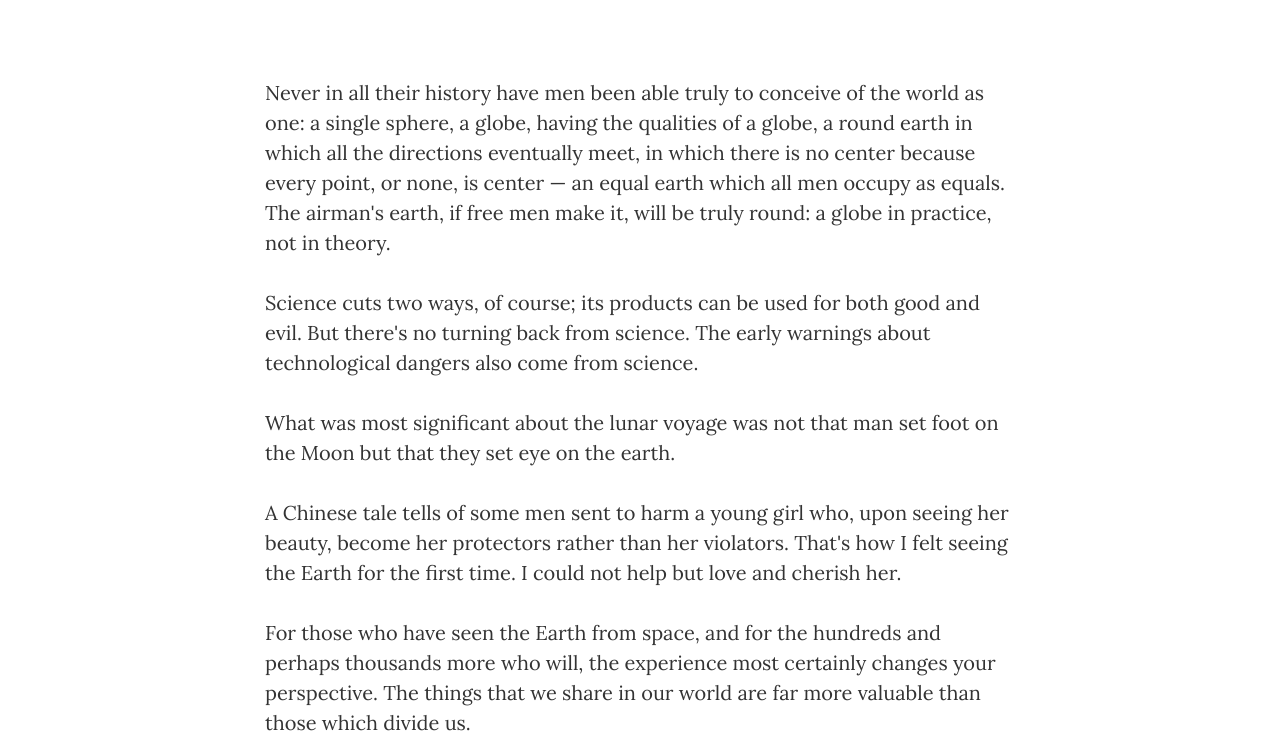
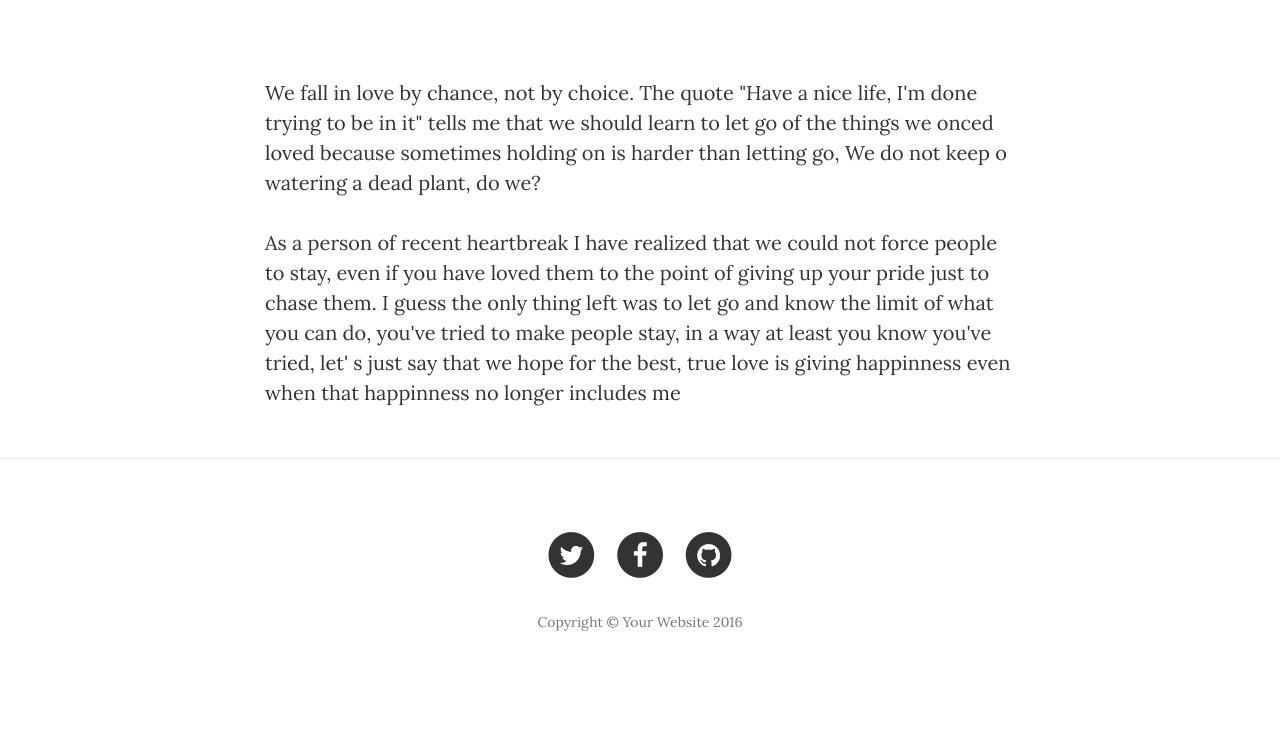
Before and after one commit to JohnDivina0908/Blog, a website: page post3.html in a window 1280 px wide. Shown: the part 670-1420 px from the top of the page. After the commit the page ends 1368 px from the top, so only its background shows below. Drawn offline with nearby package versions, Linux system fonts and the light colour scheme.

Commit message:
Update post3.html

```diff
--- a/post3.html
+++ b/post3.html
@@ -66,7 +66,7 @@
 
     <!-- Page Header -->
     <!-- Set your background image for this header on the line below. -->
-    <header class="intro-header" style="background-image: url('https://px.multiscreensite.com/index.php?url=http%3A%2F%2Fwww.magic4walls.com%2Fwp-content%2Fuploads%2F2014%2F03%2Fwarm-picture-sky-photography-clouds-sunlight-hd-wallpaper.jpg&hl=0')">
+    <header class="intro-header" style="background-image: url('https://px.multiscreensite.com/index.php?url=http%3A%2F%2Fwww.hddesktopbackgrounds.us%2Fbackgrounds-images%2F1920x1080%2Fpp80g-wallpapers-454811106-1920x1080.jpg&hl=0')">
         <div class="container">
             <div class="row">
                 <div class="col-lg-8 col-lg-offset-2 col-md-10 col-md-offset-1">
@@ -86,15 +86,9 @@
         <div class="container">
             <div class="row">
                 <div class="col-lg-8 col-lg-offset-2 col-md-10 col-md-offset-1">
-                    <p>Never in all their history have men been able truly to conceive of the world as one: a single sphere, a globe, having the qualities of a globe, a round earth in which all the directions eventually meet, in which there is no center because every point, or none, is center — an equal earth which all men occupy as equals. The airman's earth, if free men make it, will be truly round: a globe in practice, not in theory.</p>
-
-                    <p>Science cuts two ways, of course; its products can be used for both good and evil. But there's no turning back from science. The early warnings about technological dangers also come from science.</p>
-
-                    <p>What was most significant about the lunar voyage was not that man set foot on the Moon but that they set eye on the earth.</p>
-
-                    <p>A Chinese tale tells of some men sent to harm a young girl who, upon seeing her beauty, become her protectors rather than her violators. That's how I felt seeing the Earth for the first time. I could not help but love and cherish her.</p>
-
-                    <p>For those who have seen the Earth from space, and for the hundreds and perhaps thousands more who will, the experience most certainly changes your perspective. The things that we share in our world are far more valuable than those which divide us.</p>
+                    <p>We fall in love by chance, not by choice. The quote "Have a nice life, I'm done trying to be in it" tells me that we should learn to let go of the things we onced loved because sometimes holding on is harder than letting go, We do not keep o watering a dead plant, do we?</p>
+                    <p>As a person of recent heartbreak I have realized that we could not force people to stay, even if you have loved them to the point of giving up your pride just to chase them. I guess the only thing left was to let go and know the limit of what you can do, you've tried to make people stay, in a way at least you know you've tried, let'
+                    s just say that we hope for the best, true love is giving happinness even when that happinness no longer includes me</p>
                 </div>
             </div>
         </div>
```
